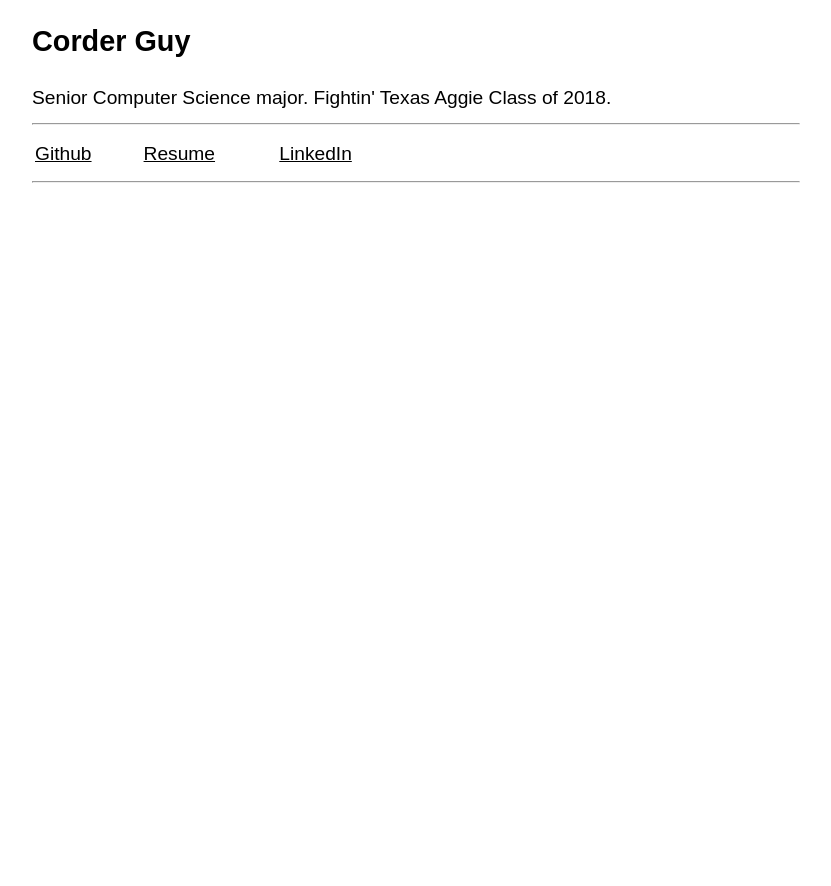
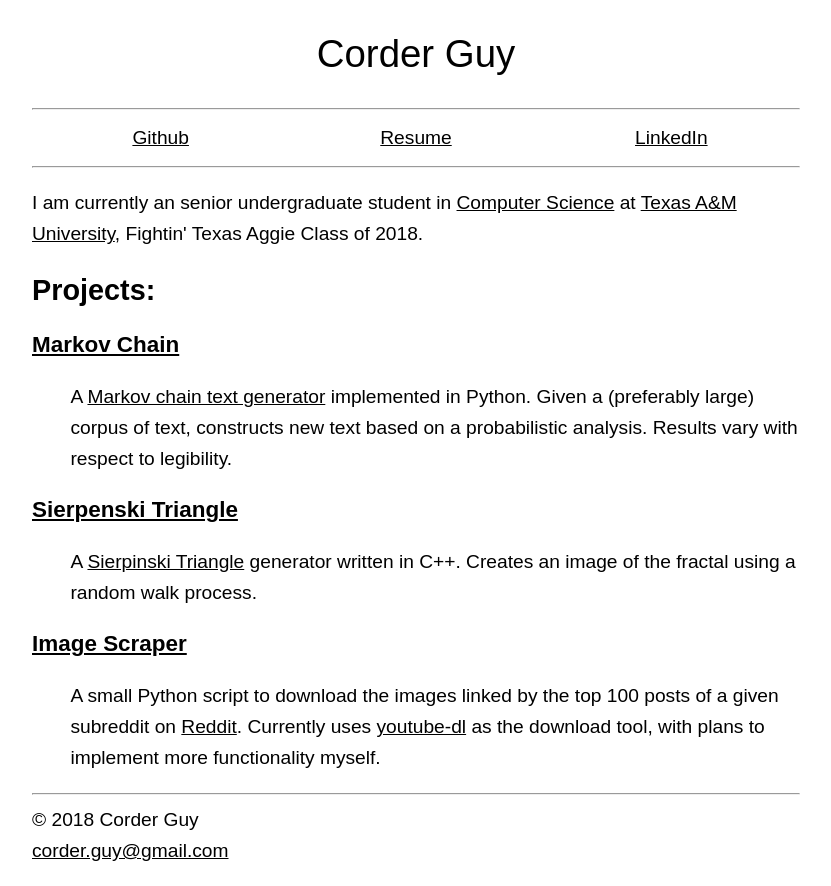
Before and after one commit to corderguy/website, a plain HTML site: page index.html in a window 1280 px wide. Shown: the whole page, without its empty margins (224-1055 px from the left). Before the commit the page ends 800 px from the top, so only its background shows below. Drawn offline with Linux system fonts and the light colour scheme.

Commit message:
Update, remove symlink

```diff
--- a/index.html
+++ b/index.html
@@ -14,13 +14,12 @@
   <article>
     <header>
     <h1>Corder Guy</h1>
-    <aside>Senior Computer Science major. Fightin' Texas Aggie Class of 2018.</aside>
     </header>
 
     <hr>
 
     <section class="nav">
-    <table width=50%>
+    <table width=100%>
       <tr>
         <td>
           <a href="https://github.com/jcguy">Github</a>
@@ -37,9 +36,38 @@
 
     <hr>
 
-    <!-- <section class="main">
-      <h2>Featured Projects:</h2>
-    </section> -->
+    <section class="main">
+      <p>
+        I am currently an senior undergraduate student in <a href="https://engineering.tamu.edu/cse/">Computer Science</a> at <a href="https://www.tamu.edu/">Texas A&amp;M University</a>, Fightin' Texas Aggie Class of 2018.
+      </p>
 
+      <h2>Projects:</h2>
+      <h3><a href="https://github.com/jcguy/markov">Markov Chain</a></h3>
+      <p class="description">
+        A <a href="https://en.wikipedia.org/wiki/Markov_chain#Markov_text_generators">Markov chain text generator</a> implemented in Python.
+        Given a (preferably large) corpus of text, constructs new text based on a probabilistic analysis.
+        Results vary with respect to legibility.
+      </p>
+
+      <h3><a href="https://github.com/jcguy/Triangle">Sierpenski Triangle</a></h3>
+      <p class="description">
+        A <a href="https://en.wikipedia.org/wiki/Sierpinski_triangle">Sierpinski Triangle</a> generator written in C++.
+        Creates an image of the fractal using a random walk process.
+      </p>
+
+      <h3><a href="https://github.com/jcguy/redditimg">Image Scraper</a></h3>
+      <p class="description">
+        A small Python script to download the images linked by the top 100 posts of a given subreddit on <a href="https://reddit.com/">Reddit</a>.
+        Currently uses <a href="https://rg3.github.io/youtube-dl/">youtube-dl</a> as the download tool, with plans to implement more functionality myself.
+      </p>
+    </section>
+
+    <hr>
+
+    <footer>
+      &copy; 2018 Corder Guy
+      <br>
+      <a href="mailto:corder.guy@gmail.com">corder.guy@gmail.com</a>
+    </footer>
   </article>
 </html>
--- a/main.css
+++ b/main.css
@@ -16,6 +16,8 @@ body{
 
 h1 {
     line-height:1.2;
+    font: 2em sans-serif;
+    text-align: center;
 }
 
 h2,h3 {
@@ -36,8 +38,25 @@ a:hover {
     color: #222222
 }
 
+td {
+    text-align: center;
+}
+
+.description {
+    padding-left: 2em;
+}
+
+section.nav {
+    margin-left: auto;
+    margin-right: auto;
+}
+
+table, th, td {
+    table-layout: fixed
+}
+
 @media print{
     body{
-        max-width:none
+        max-width:none;
     }
 }
```
Also changed, not shown: 2 other files.
